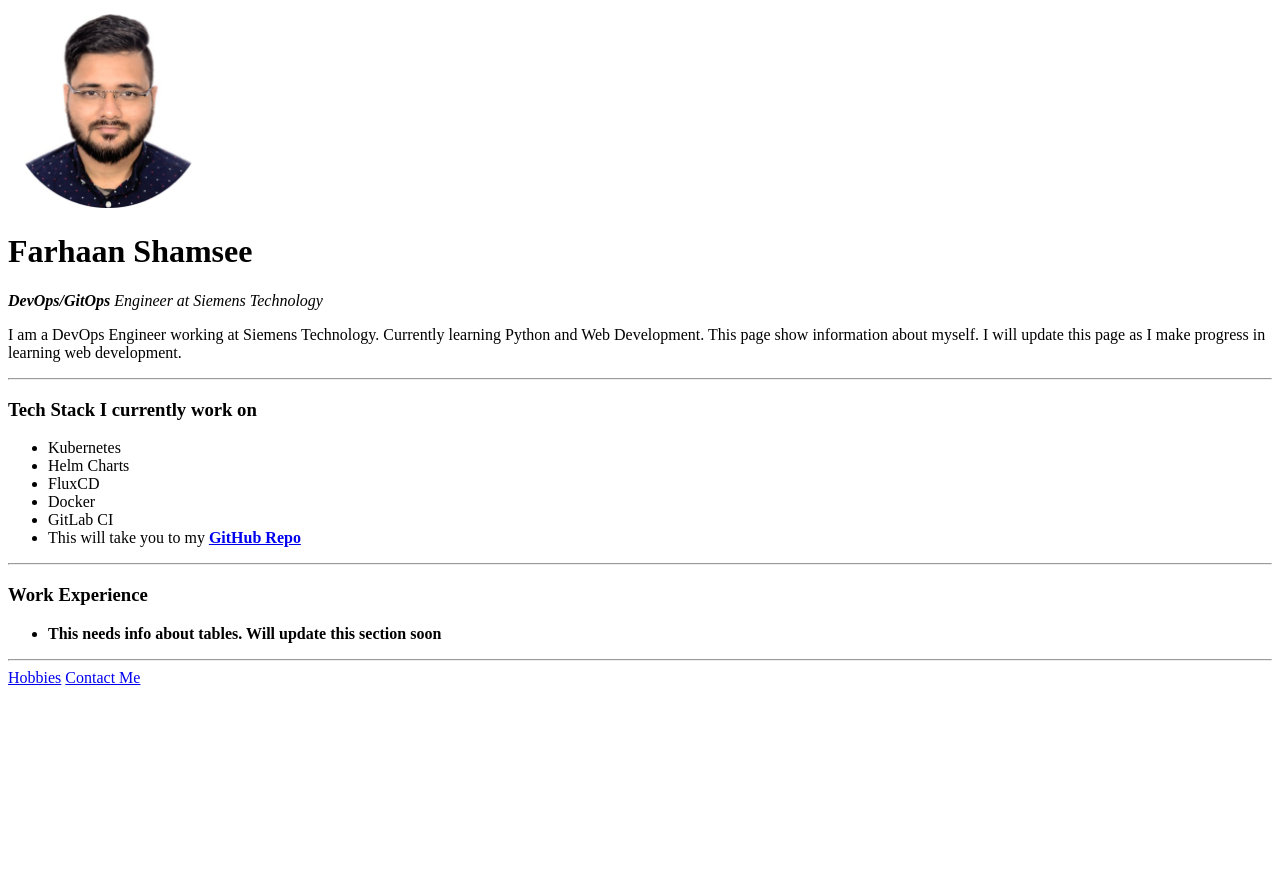
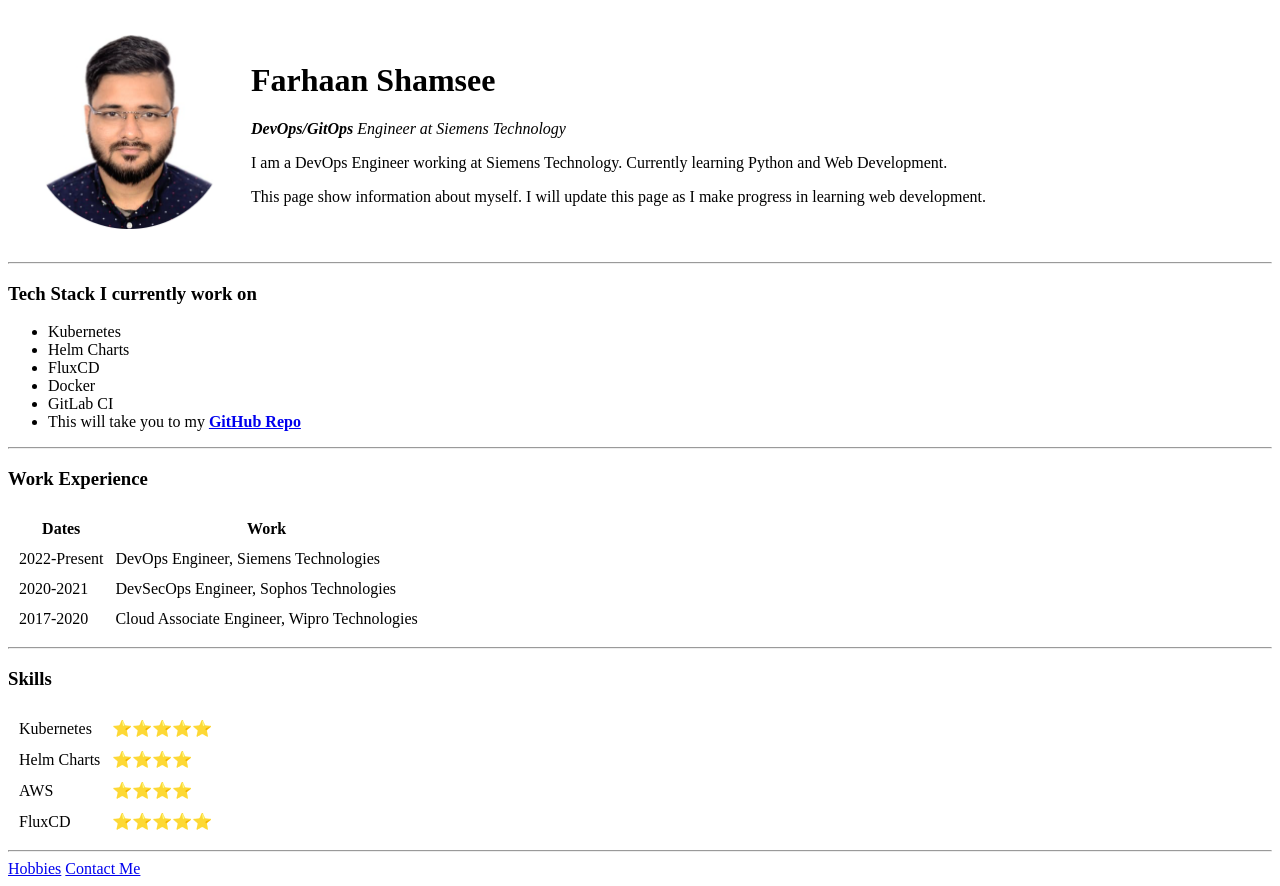
Before and after one commit to farhaan-shamsee/cv, a plain HTML site: page index.html in a window 1280 px wide. Before the commit the page ends 800 px from the top, so only its background shows below. Drawn offline with Linux system fonts and the light colour scheme.

Commit message:
updated with table and form tags

```diff
--- a/index.html
+++ b/index.html
@@ -1,13 +1,20 @@
 <!DOCTYPE html>
 <html lang="en">
-
   <head>
     <meta charset="UTF-8" />
     <title>Farhaan's personal site</title>
   </head>
 
   <body>
-    <img src="./images/photo.png" style="max-height: 200px; max-width: 200px" alt="html image" />
+    <table cellspacing="20">
+      <td>
+        <img
+          src="./images/photo.png"
+          style="max-height: 200px; max-width: 200px"
+          alt="html image"
+        />
+      </td>
+      <td>
         <h1>Farhaan Shamsee</h1>
         <!-- we can use i or em tag. The i tag only italicize the text, but the em tag also tells the browser to emphasis on the text -->
         <!-- the same is the case with b and strong tag -->
@@ -15,11 +22,20 @@
           <em><strong>DevOps/GitOps</strong> Engineer at Siemens Technology</em>
         </p>
         <p>
-        I am a DevOps Engineer working at Siemens Technology. Currently learning Python and Web Development. This page
-        show information about myself. I will update this page as I make progress in learning web development.
+          I am a DevOps Engineer working at Siemens Technology. Currently
+          learning Python and Web Development.
         </p>
+        <p>
+          This page show information about myself. I will update this page as I
+          make progress in learning web development.
+        </p>
+      </td>
+    </table>
+
+    <!-- hr will add a horizontal line -->
     <hr />
     <h3>Tech Stack I currently work on</h3>
+    <!-- Below is the example of unordered list -->
     <ul>
       <li>Kubernetes</li>
       <li>Helm Charts</li>
@@ -28,17 +44,65 @@
       <li>GitLab CI</li>
       <li>
         This will take you to my
-            <strong><a href="https://github.com/farhaan-shamsee/web_development">GitHub Repo</a></strong>
+        <strong
+          ><a href="https://github.com/farhaan-shamsee/web_development"
+            >GitHub Repo</a
+          ></strong
+        >
       </li>
     </ul>
     <hr />
     <h3>Work Experience</h3>
-    <ul>
-        <li><strong>This needs info about tables. Will update this section soon</strong></li>
-    </ul>
+    <!-- below is the def of a table -->
+    <table cellspacing="10">
+      <!-- this is table header -->
+      <thead>
+        <!-- we create a row first -->
+        <tr>
+          <!-- we specify the table header -->
+          <th>Dates</th>
+          <th>Work</th>
+        </tr>
+      </thead>
+      <!-- this is table body -->
+      <tbody>
+        <tr>
+          <!-- this is table data -->
+          <td>2022-Present</td>
+          <td>DevOps Engineer, Siemens Technologies</td>
+        </tr>
+        <tr>
+          <td>2020-2021</td>
+          <td>DevSecOps Engineer, Sophos Technologies</td>
+        </tr>
+        <tr>
+          <td>2017-2020</td>
+          <td>Cloud Associate Engineer, Wipro Technologies</td>
+        </tr>
+      </tbody>
+    </table>
+    <hr />
+    <h3>Skills</h3>
+    <table cellspacing="10">
+      <tr>
+        <td>Kubernetes</td>
+        <td>⭐⭐⭐⭐⭐</td>
+      </tr>
+      <tr>
+        <td>Helm Charts</td>
+        <td>⭐⭐⭐⭐</td>
+      </tr>
+      <tr>
+        <td>AWS</td>
+        <td>⭐⭐⭐⭐</td>
+      </tr>
+      <tr>
+        <td>FluxCD</td>
+        <td>⭐⭐⭐⭐⭐</td>
+      </tr>
+    </table>
     <hr />
     <a href="./hobbies.html">Hobbies</a>
     <a href="./contact_me.html">Contact Me</a>
   </body>
-
 </html>
```
Also changed, not shown: contact_me.html (+10 -0 lines). Lines whose indentation alone changed are shown as unchanged.
